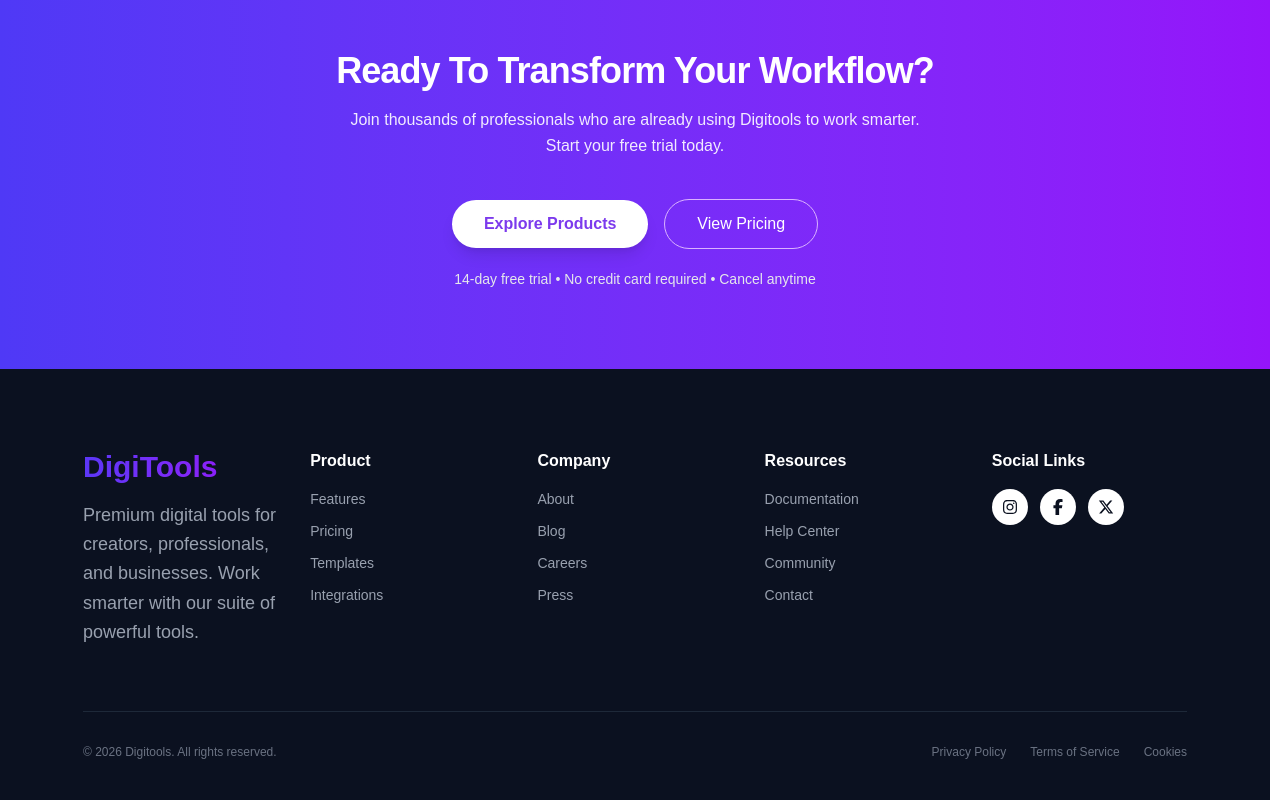
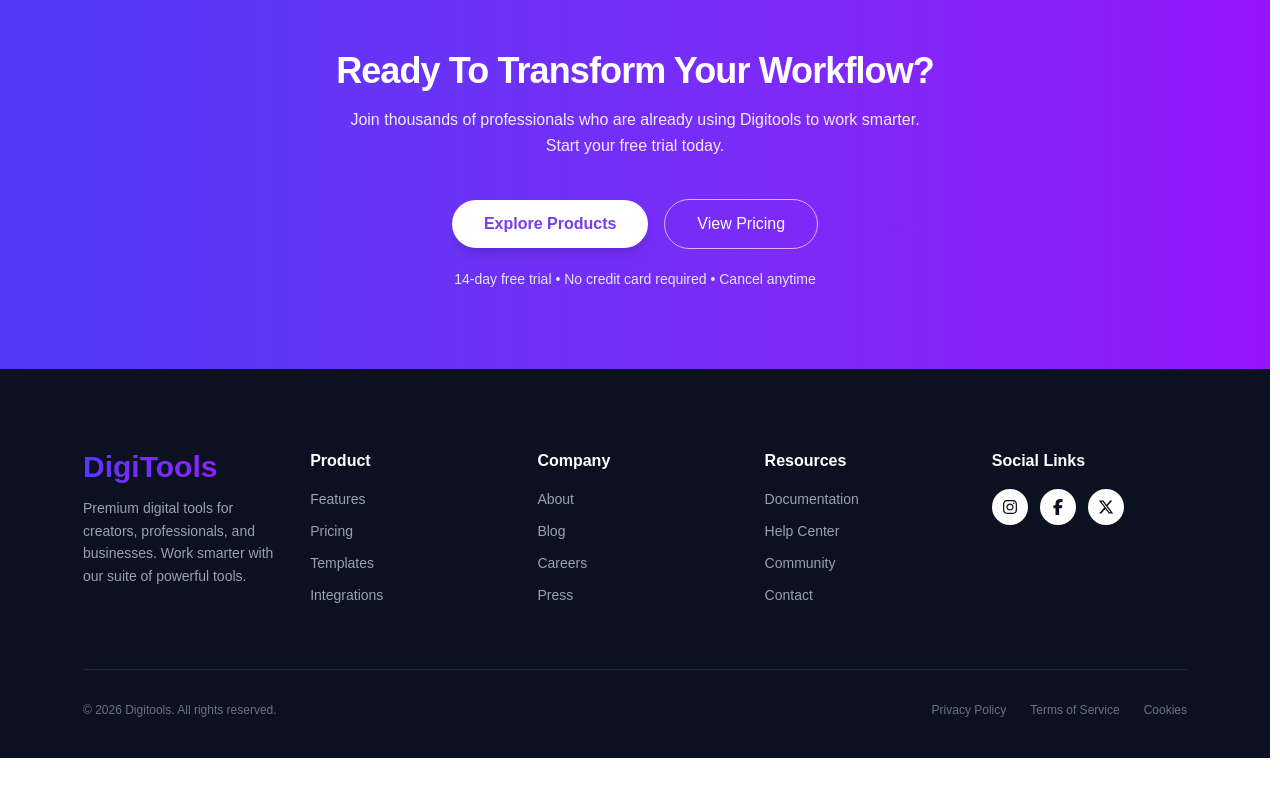
Before and after one commit to Redwanhossain200/digitools-website, a React (Vite) app: page / in a window 1280 px wide. Shown: the part 3840-4640 px from the top of the page. After the commit the page ends 4598 px from the top, so only its background shows below. Built offline with nearby package versions, Linux system fonts and the light colour scheme.

Commit message:
footer font size change

```diff
--- a/src/components/Footer.jsx
+++ b/src/components/Footer.jsx
@@ -6,10 +6,10 @@ const Footer = () => {
       <div className="max-w-6xl mx-auto px-6 pt-10 pb-10">
         <div className="grid grid-cols-2 md:grid-cols-3 lg:grid-cols-5 gap-8">
           <div className="lg:col-span-1">
-            <h2 className="bg-linear-to-r from-[#4F39F6] via-[#9514FA] to-[#4F39F6] bg-clip-text text-transparent text-3xl font-bold mb-4 animate-gradient-text">
+            <h2 className="bg-linear-to-r from-[#4F39F6] via-[#9514FA] to-[#4F39F6] bg-clip-text text-transparent text-3xl font-bold mb-3 animate-gradient-text">
               DigiTools
             </h2>
-            <p className="text-lg leading-relaxed max-w-xs">
+            <p className="text-sm leading-relaxed max-w-xs">
               Premium digital tools for creators, professionals, and businesses. Work smarter with our suite of powerful tools.
             </p>
           </div>
```
